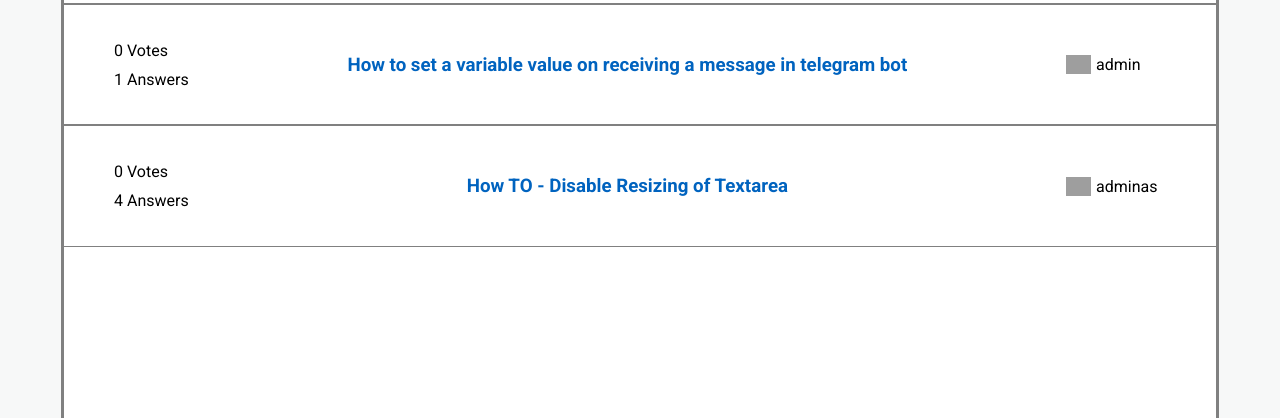
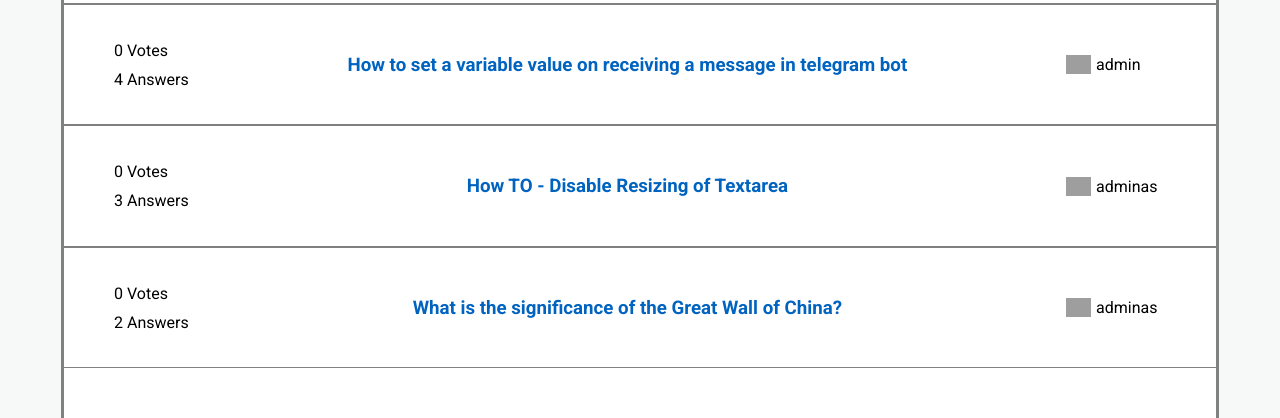
Before and after one commit to batym24/Galutinis-atsiskaitymas, a React (Create React App) app: page /home in a window 1280 px wide. Shown: the part 279-697 px from the top of the page. Built offline with nearby package versions, Linux system fonts and the light colour scheme; data requests are answered from the project's data file; grey boxes are pictures that could not be loaded.

Commit message:
Created delete answers functionality

```diff
--- a/src/components/Pages/Home.jsx
+++ b/src/components/Pages/Home.jsx
@@ -79,7 +79,7 @@ const Home = () => {
                 <div className="questions">
                     {
                         questions.map(question => {
-                            const questionAnswers = answers.filter(answer => answer.questionId === question.id)
+                            const questionAnswers = answers.filter(answer => answer.questionId.toString() === question.id.toString())
                             return (<Question
                                 key={question.id}
                                 question = {question}
--- a/src/components/UI/Molecules/Answer.jsx
+++ b/src/components/UI/Molecules/Answer.jsx
@@ -1,6 +1,7 @@
 import styled from "styled-components";
 import { useContext } from "react";
 import UsersContext from "../../../contexts/UsersContext";
+import AnswersContext from "../../../contexts/AnswersContext";
 
 
 const StyledDiv = styled.div`
@@ -51,6 +52,8 @@ const Answer = ({answer}) => {
 
     const {users, currentUser} = useContext(UsersContext)
 
+    const {setAnswers, ANSWERS_ACTION_TYPE} = useContext(AnswersContext)
+
     const answerUser = users.find((user) => user.id.toString() === answer.creatorId.toString());
 
       if (!answerUser) {
@@ -68,7 +71,10 @@ const Answer = ({answer}) => {
             </div>
             {   currentUser &&
                 currentUser.id.toString() === answer.creatorId.toString() &&
-                <button>Delete</button>
+                <button onClick={() => setAnswers({
+                    type: ANSWERS_ACTION_TYPE.DELETE,
+                    id: answer.id
+                })}>Delete</button>
             }
         </StyledDiv>
      );
--- a/src/components/UI/Molecules/Question.jsx
+++ b/src/components/UI/Molecules/Question.jsx
@@ -50,6 +50,8 @@ const Question = ({question, questionAnswers}) => {
 
     const {users} = useContext(UsersContext)
 
+    console.log(questionAnswers)
+
     return (
         <StyledDiv>
             <div className="votes-answers">
--- a/src/contexts/AnswersContext.jsx
+++ b/src/contexts/AnswersContext.jsx
@@ -4,7 +4,8 @@ const AnswersContext = createContext()
 
 const ANSWERS_ACTION_TYPE = {
     GET: 'getAllAnswers',
-    ADD: 'addNewAnser'
+    ADD: 'addNewAnser',
+    DELETE: 'deleteAnswer'
 }
 
 const reducer = (state,action) => {
@@ -18,6 +19,11 @@ const reducer = (state,action) => {
                 body: JSON.stringify(action.data)
             })
             return [...state, action.data]
+        case ANSWERS_ACTION_TYPE.DELETE:
+            fetch(`http://localhost:8080/answers/${action.id}`, {
+                method: "DELETE"
+            })
+            return state.filter(answer => answer.id.toString() !== action.id)
         default:
             return state
     }
--- a/src/data.json
+++ b/src/data.json
@@ -31,6 +31,14 @@
       "description": "Disable Resizing of Textarea\n\nYou can use the resize property to specify whether a textarea should be resizable or not:\nExample:\ntextarea {\n  resize: none;\n} ",
       "questionUpvotes": 0,
       "QuestionIsUpdated": false
+    },
+    {
+      "id": "bb143ab7-d303-497d-9d3a-a40c50452577",
+      "creatorId": "697a3eea-7849-4047-92a8-fdb6fe935956",
+      "title": "What is the significance of the Great Wall of China?",
+      "description": "The Great Wall of China is an ancient architectural marvel that holds immense historical, cultural, and strategic significance. It was primarily built as a defense system to protect China from invasions and raids by nomadic tribes from the north, such as the Mongols and Xiongnu. Stretching over 13,000 miles (21,196 kilometers), it is considered the world's longest wall. ",
+      "questionUpvotes": 0,
+      "QuestionIsUpdated": false
     }
   ],
   "answers": [
@@ -39,38 +47,6 @@
       "questionId": 1,
       "creatorId": 1,
       "answer": "To process incoming messages and set a variable value in a Telegram bot, you can use a library or framework such as python-telegram-bot, which provides an interface to interact with the Telegram Bot API.",
-      "answerUpvotes": 0,
-      "answerIsUpdated": false
-    },
-    {
-      "id": "a4eb50f5-d98b-4ae0-a8a6-17e9c3bfc8c0",
-      "questionId": "af22c40b-0c3b-47e5-95d1-86568cd486c5",
-      "creatorId": 1,
-      "answer": "ffffffffffffffffffffffffffff",
-      "answerUpvotes": 0,
-      "answerIsUpdated": false
-    },
-    {
-      "id": "b542ccba-53d3-478d-b283-e6b0d9850063",
-      "questionId": "af22c40b-0c3b-47e5-95d1-86568cd486c5",
-      "creatorId": 1,
-      "answer": "fffffffffffffffffffffffffffffff",
-      "answerUpvotes": 0,
-      "answerIsUpdated": false
-    },
-    {
-      "id": "9575b523-19c7-494c-89d5-b2494ef43928",
-      "questionId": "af22c40b-0c3b-47e5-95d1-86568cd486c5",
-      "creatorId": 1,
-      "answer": "fffffffffffffffffffffffffffffffff",
-      "answerUpvotes": 0,
-      "answerIsUpdated": false
-    },
-    {
-      "id": "6e6a5289-047b-4921-a5e3-3eddb02d8255",
-      "questionId": "af22c40b-0c3b-47e5-95d1-86568cd486c5",
-      "creatorId": 1,
-      "answer": "testas123456789101111",
       "answerUpvotes": 0,
       "answerIsUpdated": false
     },
@@ -89,6 +65,54 @@
       "answer": "Make sure to replace \"YOUR_BOT_TOKEN\" with the actual token of your Telegram bot. You can obtain this token by creating a new bot using the BotFather on Telegram.\n\nWith this setup, when a user sends a message to your bot, the handle_message function will be called. Inside that function, you can access the received message and set your variable value based on its content. In this example, the variable my_variable is set to the text of the received message.\n\nRemember to add the necessary logic and error handling to suit your specific use case.",
       "answerUpvotes": 0,
       "answerIsUpdated": false
+    },
+    {
+      "id": "05e5f240-a4a6-4c19-b678-c71b0ffe3e18",
+      "questionId": "af22c40b-0c3b-47e5-95d1-86568cd486c5",
+      "creatorId": "697a3eea-7849-4047-92a8-fdb6fe935956",
+      "answer": "5555555555555555555555555555555555555555555555555555555555555555555555555555555555",
+      "answerUpvotes": 0,
+      "answerIsUpdated": false
+    },
+    {
+      "id": "9ea1ebaf-115e-413e-bd00-3be6194608dd",
+      "questionId": "af22c40b-0c3b-47e5-95d1-86568cd486c5",
+      "creatorId": "697a3eea-7849-4047-92a8-fdb6fe935956",
+      "answer": "4444444444444444444444444444444444444444444444444444444444444444444444444444444444444444444444444444",
+      "answerUpvotes": 0,
+      "answerIsUpdated": false
+    },
+    {
+      "id": "57b0937c-c31c-4b76-bef0-44cdcc935dc0",
+      "questionId": "bb143ab7-d303-497d-9d3a-a40c50452577",
+      "creatorId": "697a3eea-7849-4047-92a8-fdb6fe935956",
+      "answer": "Construction of the Great Wall began around the 7th century BC and continued for centuries under various dynasties. Besides its defensive purpose, the wall facilitated trade and transportation routes, promoted cultural exchanges, and symbolized the unity and resilience of the Chinese civilization. Today, it stands as an iconic symbol of China's rich heritage and attracts millions of visitors from around the globe.",
+      "answerUpvotes": 0,
+      "answerIsUpdated": false
+    },
+    {
+      "id": "dc913c47-0195-4130-914f-42e722a82090",
+      "questionId": "bb143ab7-d303-497d-9d3a-a40c50452577",
+      "creatorId": 1,
+      "answer": "Construction of the Great Wall began around the 7th century BC and continued for centuries under various dynasties. Besides its defensive purpose, the wall facilitated trade and transportation routes, promoted cultural exchanges, and symbolized the unity and resilience of the Chinese civilization. Today, it stands as an iconic symbol of China's rich heritage and attracts millions of visitors from around the globe.",
+      "answerUpvotes": 0,
+      "answerIsUpdated": false
+    },
+    {
+      "id": "63929789-3766-4d29-9e01-28ca821eb723",
+      "questionId": "1",
+      "creatorId": 1,
+      "answer": "Construction of the Great Wall began around the 7th century BC and continued for centuries under various dynasties. Besides its defensive purpose, the wall facilitated trade and transportation routes, promoted cultural exchanges, and symbolized the unity and resilience of the Chinese civilization. Today, it stands as an iconic symbol of China's rich heritage and attracts millions of visitors from around the globe.",
+      "answerUpvotes": 0,
+      "answerIsUpdated": false
+    },
+    {
+      "id": "6a14dfd8-aee4-4c3d-9e70-18e4e67cf2f3",
+      "questionId": "af22c40b-0c3b-47e5-95d1-86568cd486c5",
+      "creatorId": 1,
+      "answer": "Construction of the Great Wall began around the 7th century BC and continued for centuries under various dynasties. Besides its defensive purpose, the wall facilitated trade and transportation routes, promoted cultural exchanges, and symbolized the unity and resilience of the Chinese civilization. Today, it stands as an iconic symbol of China's rich heritage and attracts millions of visitors from around the globe.",
+      "answerUpvotes": 0,
+      "answerIsUpdated": false
     }
   ]
 }
```
